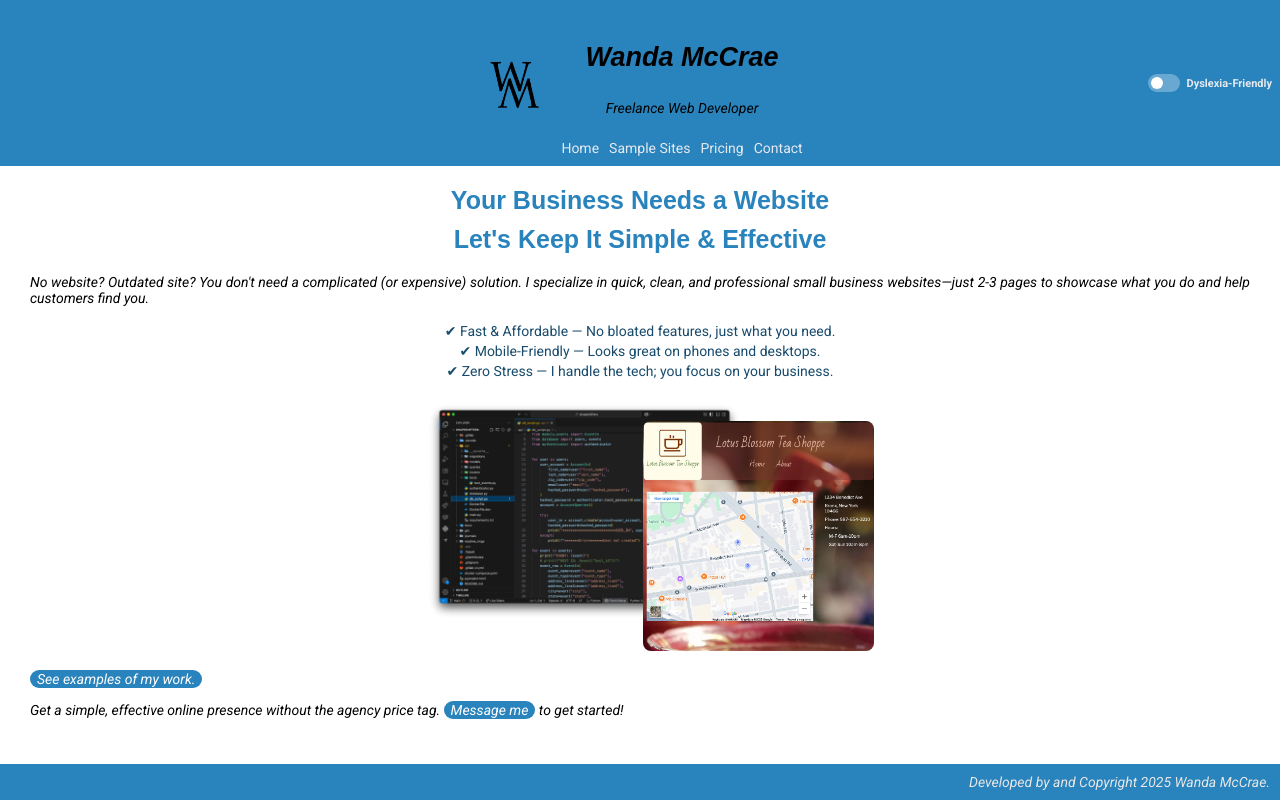
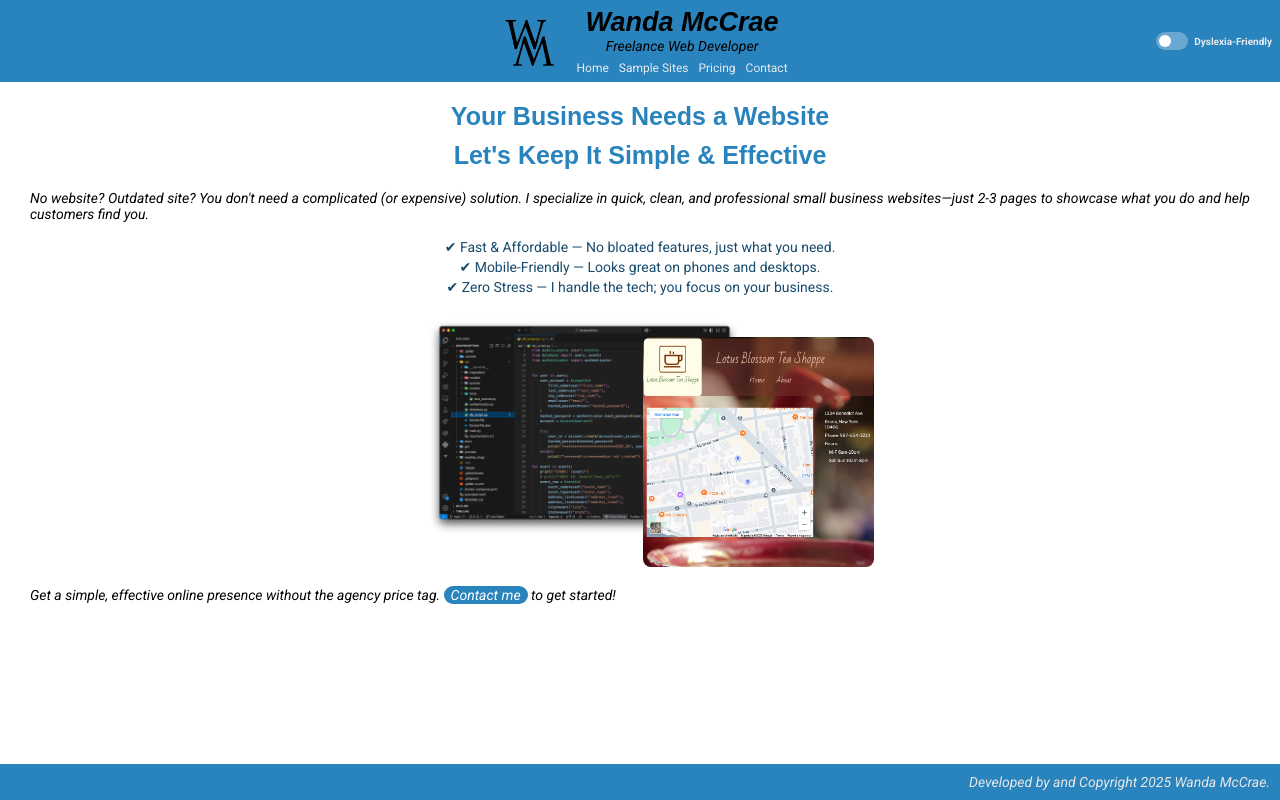
Before and after one commit to wlmccrae/wm-freelance, a React (Create React App) app: page / in a window 1280 px wide. Built offline with nearby package versions, Linux system fonts and the light colour scheme; a web font is replaced by a local one.

Commit message:
Fixed spacing issues and updated README

```diff
--- a/src/components/Header.js
+++ b/src/components/Header.js
@@ -12,7 +12,7 @@ function Header({ dyslexiaMode, toggleDyslexiaMode }) {
         <div className="header-text">
           <p className="my-name">Wanda McCrae</p>
           <p className="my-title">Freelance Web Developer</p>
-          <nav className="contact" aria-label="Main navigation">
+          <nav className="main-navigation" aria-label="Main navigation">
             <NavLink to="/" aria-current={pathname === '/' ? 'page' : undefined}>Home</NavLink>
             <NavLink to="samples" aria-current={pathname === '/samples' ? 'page' : undefined}>Sample Sites</NavLink>
             <NavLink to="services" aria-current={pathname === '/services' ? 'page' : undefined}>Pricing</NavLink>
--- a/src/components/MainPage.js
+++ b/src/components/MainPage.js
@@ -34,10 +34,7 @@ function MainPage() {
           <img className="main-content-img image2" src={teaShoppeImage} alt="Screenshot of Lotus Blossom Tea Shoppe website" />
         </div>
         <p className="welcome-message">
-          <NavLink to='samples' className='welcome-nav-link'>See examples of my work.</NavLink>
-        </p>
-        <p className="welcome-message">
-          Get a simple, effective online presence without the agency price tag. <NavLink to='contact' className='welcome-nav-link'>Message me</NavLink> to get started!
+          Get a simple, effective online presence without the agency price tag. <NavLink to='contact' className='welcome-nav-link'>Contact me</NavLink> to get started!
         </p>
       </div>
     </main>
--- a/src/styles/Header.css
+++ b/src/styles/Header.css
@@ -1,6 +1,6 @@
 .header {
   display: flex;
-  justify-content: center;
+  flex-direction: column;
   align-items: center;
   width: 100%;
   background-color: #2983bc;
@@ -29,16 +29,18 @@
 .my-name {
   font-family: "Overlock", sans-serif;
   font-weight: 900;
-  padding: 10px 0 0;
+  padding: 2px 0 0;
   font-size: 20px;
+  margin: 0;
 }
 
 .my-title {
   padding: 3px 0;
   font-style: italic;
+  margin: 0;
 }
 
-.contact {
+.main-navigation {
   display: flex;
   flex-flow: row wrap;
   justify-content: center;
@@ -65,11 +67,10 @@
   gap: 6px;
   color: #e6e9f0;
   cursor: pointer;
-  font-size: 11px;
+  font-size: 10px;
   font-weight: 700;
   white-space: nowrap;
-  position: absolute;
-  right: 8px;
+  padding: 2px 0 8px;
   user-select: none;
 }
 
@@ -123,15 +124,54 @@ body.dyslexia-mode .header-center {
   gap: 18px;
 }
 
+body.dyslexia-mode .my-name {
+  font-size: 23px;
+  margin: 0;
+  padding: 2px 0 0;
+}
+
+body.dyslexia-mode .my-title {
+  font-size: 14px;
+  margin: 0;
+  padding: 2px 0;
+}
+
+body.dyslexia-mode .main-navigation {
+  font-size: 12px;
+}
+
 @media screen and (width >= 800px) {
   body.dyslexia-mode .my-logo {
     max-width: 76px;
     max-height: 76px;
   }
+
+  body.dyslexia-mode .my-name {
+    font-size: 30px;
+  }
+
+  body.dyslexia-mode .my-title {
+    font-size: 16px;
+  }
+
+  body.dyslexia-mode .main-navigation {
+    font-size: 16px;
+  }
 }
 
 /* Responsive CSS for iPad and larger screens */
 @media screen and (width >= 800px) {
+  .header {
+    flex-direction: row;
+    justify-content: center;
+  }
+
+  .dyslexia-toggle {
+    position: absolute;
+    right: 8px;
+    padding: 0;
+  }
+
   .my-logo {
     margin-right: 0;
     padding: 0 10px;
@@ -140,7 +180,7 @@ body.dyslexia-mode .header-center {
   }
 
   .my-name {
-    padding: 15px 0 0;
+    padding: 7px 0 0;
     font-size: 27px;
   }
 
@@ -148,9 +188,9 @@ body.dyslexia-mode .header-center {
     padding: 0;
   }
 
-  .contact {
-    font-size: 14px;
+  .main-navigation {
+    font-size: 12px;
     gap: 10px;
-    padding: 10px 0;
+    padding: 7px 0;
   }
 }
```
Also changed, not shown: 1 other file (tests, documents, lock files or other folders).
